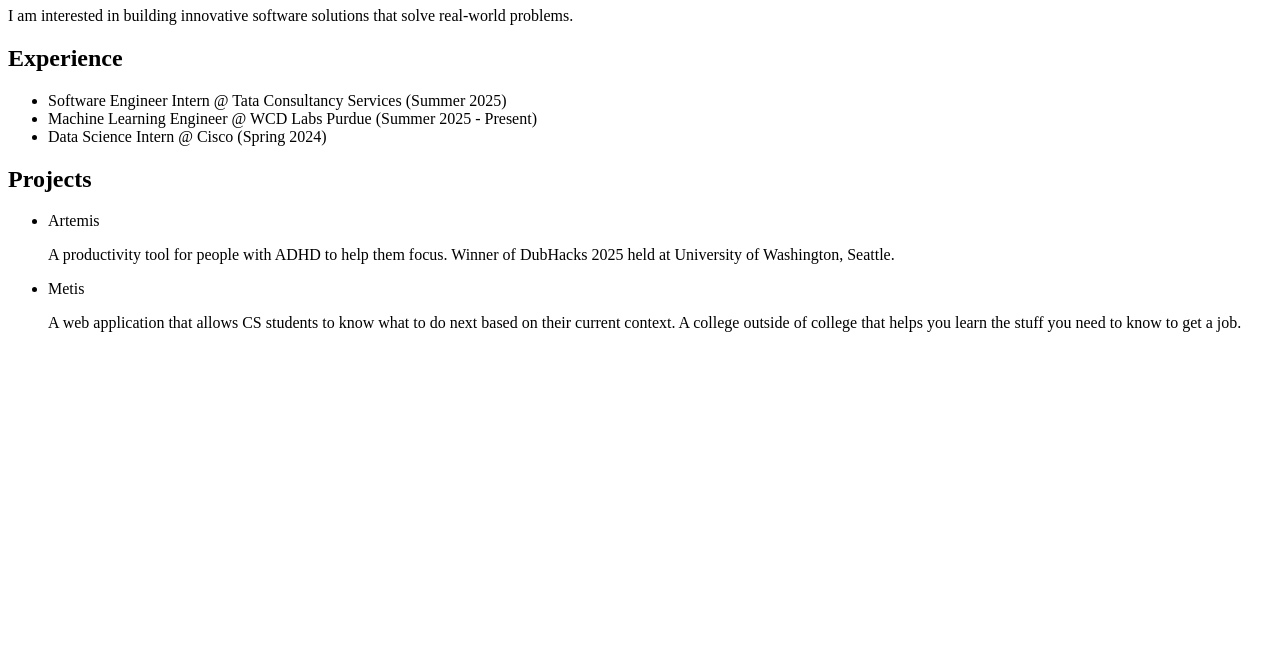
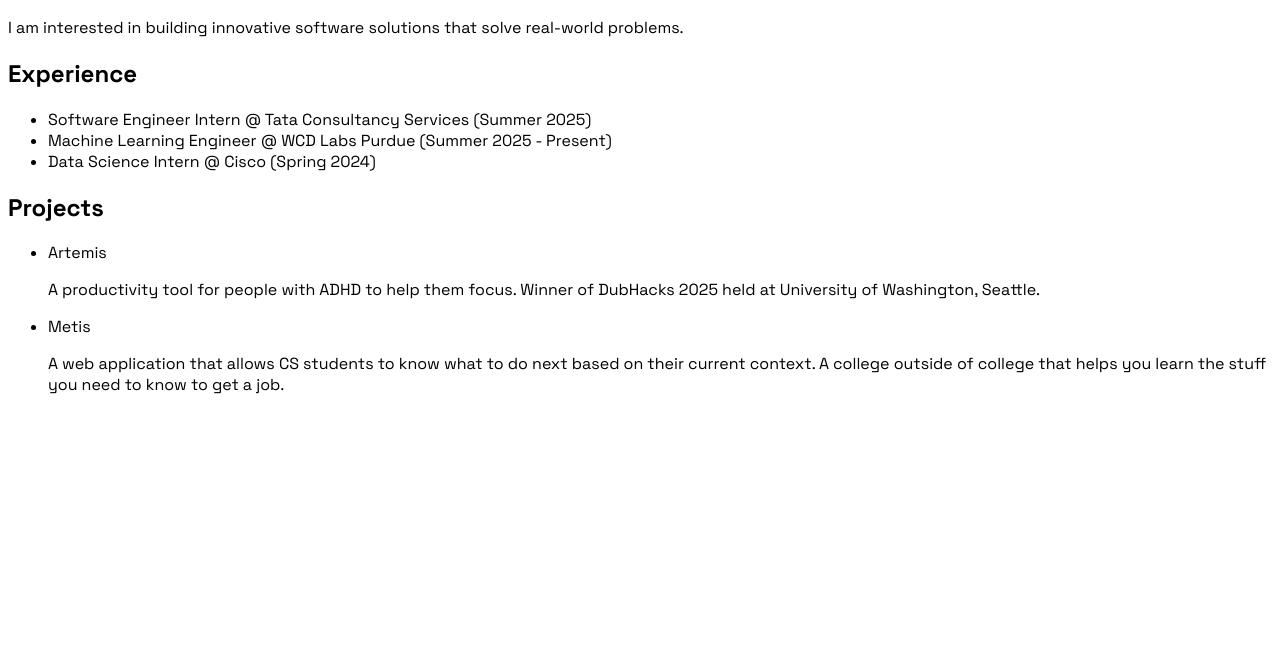
Before and after one commit to devanshkhandelwal/personal-website, a plain HTML site: page index.html in a window 1280 px wide. Shown: the part 146-800 px from the top of the page. Drawn offline with Linux system fonts and the light colour scheme.

Commit message:
update font

```diff
--- a/index.html
+++ b/index.html
@@ -1,10 +1,23 @@
 <!DOCTYPE html>
 <html lang="en">
 <head>
-    <meta charset="UTF-8">
-    <meta name="viewport" content="width=device-width, initial-scale=1.0">
+  <meta charset="UTF-8" />
+  <meta name="viewport" content="width=device-width, initial-scale=1.0" />
   <title>Devansh Khandelwal</title>
+
+  <!-- Space Grotesk -->
+  <link rel="preconnect" href="https://fonts.googleapis.com" />
+  <link rel="preconnect" href="https://fonts.gstatic.com" crossorigin />
+  <link href="https://fonts.googleapis.com/css2?family=Space+Grotesk:wght@400;500;600;700&display=swap" rel="stylesheet" />
+
+  <style>
+    html, body {
+      font-family: "Space Grotesk", system-ui, -apple-system, Segoe UI, Roboto, Arial, sans-serif;
+    }
+  </style>
 </head>
+
+<body>
   <!-- Horizontal navigation bar -->
   <nav style="display: flex; align-items: center">
     <ul style="
@@ -19,10 +32,9 @@
       <li><a href="blog.html" style="color: black; text-decoration: none; padding: 10px;">Blog</a></li>
       <li><a href="Devansh_Khandelwal_Resume.pdf" style="color: black; text-decoration: none; padding: 10px;">Resume</a></li>
       <li><a href="mailto:devanshkhandelwal07@gmail.com" style="color: black; text-decoration: none; padding: 10px;">Contact</a></li>
-
     </ul>
   </nav>
-<body>
+
   <h1>Devansh Khandelwal</h1>
   <h2>BS+MS CS Student at Purdue University</h2>
 
@@ -34,14 +46,20 @@
       <li>Software Engineer Intern @ Tata Consultancy Services (Summer 2025)</li>
       <li>Machine Learning Engineer @ WCD Labs Purdue (Summer 2025 - Present)</li>
       <li>Data Science Intern @ Cisco (Spring 2024)</li>
-
     </ul>
   </div>
+
   <div>
     <h2>Projects</h2>
     <ul>
-            <li><a href="https://github.com/tgondil/artemis" style="color: black; text-decoration: none">Artemis</a><p> A productivity tool for people with ADHD to help them focus. Winner of DubHacks 2025 held at University of Washington, Seattle.</p></li>
-            <li><a href="https://github.com/devanshkhandelwal/metis" style="color: black; text-decoration: none; ">Metis</a> <p>A web application that allows CS students to know what to do next based on their current context. A college outside of college that helps you learn the stuff you need to know to get a job.</p></li>
+      <li>
+        <a href="https://github.com/tgondil/artemis" style="color: black; text-decoration: none">Artemis</a>
+        <p>A productivity tool for people with ADHD to help them focus. Winner of DubHacks 2025 held at University of Washington, Seattle.</p>
+      </li>
+      <li>
+        <a href="https://github.com/devanshkhandelwal/metis" style="color: black; text-decoration: none;">Metis</a>
+        <p>A web application that allows CS students to know what to do next based on their current context. A college outside of college that helps you learn the stuff you need to know to get a job.</p>
+      </li>
     </ul>
   </div>
 </body>
```
Lines whose indentation alone changed are shown as unchanged.
